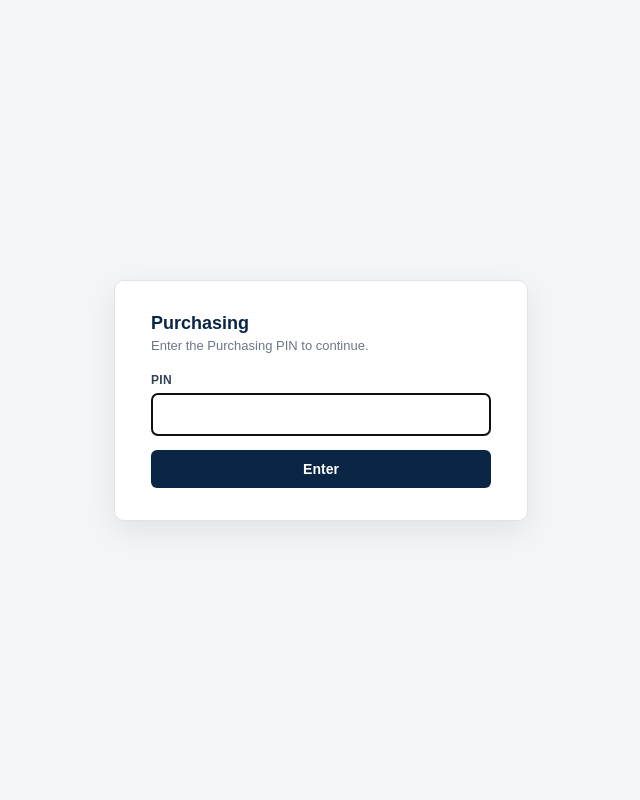
After one commit to jgarizona/SalesConfig, a Flask app: page /purchasing/login in a window 1280 px wide. The commit adds this page. Shown: the whole page, without its empty margins (319-959 px from the left). Run offline with Flask 3, Linux system fonts and the light colour scheme; the visitor is signed in with stand-in values (Sample User, id 1).

Commit message:
Add a Purchasing PIN gate, plus Lock/Reset PIN for Sales Reps in Admin
Purchasing now requires a second 4-digit PIN (default 1111, changeable
under Admin as "The Purchasing PIN") on top of the existing site-wide PIN -
even someone already past the site gate can't see Purchasing's cost data
without it. Implemented as a second before_request hook that runs after the
existing site-wide one, covering all /purchasing* routes, with its own
standalone login page mirroring the site login.

Also extends Admin's Sales Rep management (previously add/remove only) with
Lock/Unlock and Reset PIN. A locked rep is excluded from the Sales-page rep
picker and rejected by verify/save/copy even with the right code, but their
past quotes stay attributed to them unchanged. Reset PIN generates a new
random code immediately and reveals it once for the admin to relay.

```diff
--- a/app.py
+++ b/app.py
@@ -138,10 +138,21 @@ PENDING_IMPORTS_DIR = DATA_DIR / "pending_imports"
 
 def load_or_create_site_access():
     if SITE_ACCESS_FILE.exists():
-        return json.loads(SITE_ACCESS_FILE.read_text(encoding="utf-8"))
+        data = json.loads(SITE_ACCESS_FILE.read_text(encoding="utf-8"))
+        # Backfill for files created before the Purchasing PIN existed
+        # (2026-08-18) - an existing install's site_access.json predates
+        # this key, so a plain load would KeyError on ["purchasing_pin"]
+        # elsewhere without this.
+        if "purchasing_pin" not in data:
+            data["purchasing_pin"] = "1111"
+            SITE_ACCESS_FILE.write_text(json.dumps(data, indent=2), encoding="utf-8")
+        return data
     data = {
         "pin": "".join(secrets.choice("0123456789") for _ in range(4)),
         "secret_key": secrets.token_hex(32),
+        # Fixed default (not random like the site PIN) per the user
+        # (2026-08-18) - changeable from Admin same as the site PIN.
+        "purchasing_pin": "1111",
     }
     SITE_ACCESS_FILE.write_text(json.dumps(data, indent=2), encoding="utf-8")
     return data
@@ -183,6 +194,39 @@ def login():
 def logout():
     session.clear()
     return redirect(url_for("login"))
+
+
+# ---------------------------------------------------------- purchasing access
+# A second, inner PIN gate scoped to just the Purchasing section - per the
+# user (2026-08-18), even someone who already has the site-wide PIN
+# shouldn't see Purchasing (cost data, purchasing-internal pricing) without
+# this second code too. Same "not real security" caveat as the site PIN and
+# sales-rep codes. Runs as its own before_request AFTER require_site_pin
+# (registered below it) - Flask runs before_request handlers in registration
+# order and stops at the first one that returns a response, so the site PIN
+# is always checked first; this one only ever runs for an already
+# site-authenticated session.
+@app.before_request
+def require_purchasing_pin():
+    if request.endpoint in ("purchasing_login", "static", "login"):
+        return
+    if request.path.startswith("/purchasing") and not session.get("purchasing_authenticated"):
+        return redirect(url_for("purchasing_login", next=request.path))
+
+
+@app.route("/purchasing/login", methods=["GET", "POST"])
+def purchasing_login():
+    error = None
+    next_url = request.values.get("next") or url_for("purchasing")
+    if request.method == "POST":
+        entered = request.form.get("pin", "").strip()
+        current = load_or_create_site_access()["purchasing_pin"]
+        if entered and entered == current:
+            session["purchasing_authenticated"] = True
+            return redirect(request.form.get("next") or url_for("purchasing"))
+        error = "Incorrect PIN."
+    return render_template("purchasing_login.html", error=error, next=next_url)
+
 
 CATEGORY_ORDER = [
     "Base Unit:",
@@ -433,6 +477,13 @@ def load_sales_reps():
 
 def save_sales_reps(reps):
     SALES_REPS_FILE.write_text(json.dumps(reps, indent=2), encoding="utf-8")
+
+
+def rep_code_matches(rep_match, code):
+    """A locked rep (Admin's "Lock" toggle) can't verify/save/copy with
+    their code even if it's still correct - locking is meant to actually
+    stop further use, not just hide the rep from the picker."""
+    return rep_match is not None and not rep_match.get("locked") and rep_match["code"] == code
 
 
 # --------------------------------------------------------------------- quotes
@@ -1123,12 +1174,39 @@ def admin():
             if any(r["name"] == rep_name for r in reps):
                 rep_error = f'"{rep_name}" is already in the list.'
             else:
-                reps.append({"name": rep_name, "code": rep_code, "created_at": datetime.now().isoformat(timespec="seconds")})
+                reps.append({
+                    "name": rep_name, "code": rep_code, "locked": False,
+                    "created_at": datetime.now().isoformat(timespec="seconds"),
+                })
                 save_sales_reps(reps)
 
     if request.method == "POST" and request.form.get("action") == "remove_rep":
         rep_name = request.form.get("rep_name", "").strip()
         reps = [r for r in load_sales_reps() if r["name"] != rep_name]
+        save_sales_reps(reps)
+
+    # Toggles a rep between usable and locked - a locked rep can't be picked
+    # on Sales (excluded from /api/sales_reps) or verify/save/copy a quote
+    # (rep_is_usable() below), but their past quotes stay attributed to them
+    # unchanged (created_by/sales_rep are frozen strings on the quote, not a
+    # live reference to the rep record).
+    if request.method == "POST" and request.form.get("action") == "toggle_rep_lock":
+        rep_name = request.form.get("rep_name", "").strip()
+        reps = load_sales_reps()
+        for r in reps:
+            if r["name"] == rep_name:
+                r["locked"] = not r.get("locked", False)
+        save_sales_reps(reps)
+
+    reset_pin_result = None
+    if request.method == "POST" and request.form.get("action") == "reset_rep_pin":
+        rep_name = request.form.get("rep_name", "").strip()
+        reps = load_sales_reps()
+        new_code = "".join(secrets.choice("0123456789") for _ in range(4))
+        for r in reps:
+            if r["name"] == rep_name:
+                r["code"] = new_code
+                reset_pin_result = {"name": rep_name, "code": new_code}
         save_sales_reps(reps)
 
     pin_error = None
@@ -1139,6 +1217,16 @@ def admin():
         else:
             access = load_or_create_site_access()
             access["pin"] = new_pin
+            save_site_access(access)
+
+    purchasing_pin_error = None
+    if request.method == "POST" and request.form.get("action") == "change_purchasing_pin":
+        new_pin = request.form.get("new_purchasing_pin", "").strip()
+        if not (new_pin.isdigit() and len(new_pin) == 4):
+            purchasing_pin_error = "PIN must be exactly 4 digits."
+        else:
+            access = load_or_create_site_access()
+            access["purchasing_pin"] = new_pin
             save_site_access(access)
 
     all_platforms = sorted({p["platform"] for p in parts})
@@ -1155,8 +1243,11 @@ def admin():
         test_customers=test_customers,
         sales_reps=sorted(load_sales_reps(), key=lambda r: r["name"]),
         rep_error=rep_error,
+        reset_pin_result=reset_pin_result,
         site_pin=load_or_create_site_access()["pin"],
         pin_error=pin_error,
+        purchasing_pin=load_or_create_site_access()["purchasing_pin"],
+        purchasing_pin_error=purchasing_pin_error,
     )
 
 
@@ -1272,7 +1363,8 @@ def api_customers_create():
 
 @app.route("/api/sales_reps")
 def api_sales_reps_list():
-    names = sorted(r["name"] for r in load_sales_reps())
+    # Locked reps are excluded from the picker entirely - see rep_code_matches().
+    names = sorted(r["name"] for r in load_sales_reps() if not r.get("locked"))
     return jsonify(names)
 
 
@@ -1285,6 +1377,8 @@ def api_sales_reps_verify():
     match = next((r for r in reps if r["name"] == name), None)
     if match is None:
         return jsonify({"ok": False, "error": "Unknown rep."}), 404
+    if match.get("locked"):
+        return jsonify({"ok": False, "error": "This rep is locked. Contact an admin."}), 403
     if match["code"] != code:
         return jsonify({"ok": False, "error": "Code doesn't match."}), 401
     return jsonify({"ok": True, "name": name})
@@ -1313,7 +1407,7 @@ def api_quote_save():
     if not sales_rep:
         return jsonify({"error": "Select a Sales Rep first."}), 400
     rep_match = next((r for r in load_sales_reps() if r["name"] == sales_rep), None)
-    if rep_match is None or rep_match["code"] != sales_rep_code:
+    if not rep_code_matches(rep_match, sales_rep_code):
         return jsonify({"error": "Sales rep code doesn't match. Re-enter your 4-digit code."}), 401
 
     customer = (body.get("customer") or "").strip()
@@ -1434,7 +1528,7 @@ def api_quote_copy(opportunity_id, quote_number):
     if not sales_rep:
         return jsonify({"error": "Select a Sales Rep first."}), 400
     rep_match = next((r for r in load_sales_reps() if r["name"] == sales_rep), None)
-    if rep_match is None or rep_match["code"] != sales_rep_code:
+    if not rep_code_matches(rep_match, sales_rep_code):
         return jsonify({"error": "Sales rep code doesn't match. Re-enter your 4-digit code."}), 401
 
     quotes = load_quotes()
--- a/data/sales_reps.json
+++ b/data/sales_reps.json
@@ -17,6 +17,7 @@
   {
     "name": "Test",
     "code": "1111",
-    "created_at": "2026-08-15T08:54:20"
+    "created_at": "2026-08-15T08:54:20",
+    "locked": false
   }
 ]
--- /dev/null
+++ b/templates/purchasing_login.html
@@ -0,0 +1,92 @@
+<!doctype html>
+<html lang="en">
+<head>
+  <meta charset="utf-8">
+  <title>Purchasing access — JLT Inside-Sales Configurator</title>
+  <style>
+    body {
+      margin: 0;
+      font-family: Arial, Helvetica, sans-serif;
+      background: #f4f5f7;
+      display: flex;
+      align-items: center;
+      justify-content: center;
+      min-height: 100vh;
+    }
+    .login-card {
+      background: white;
+      border: 1px solid #dfe3ea;
+      border-radius: 10px;
+      padding: 32px 36px;
+      width: 100%;
+      max-width: 340px;
+      box-shadow: 0 10px 30px rgba(0,0,0,0.08);
+    }
+    .login-card h1 {
+      font-size: 18px;
+      color: #0b2545;
+      margin: 0 0 4px;
+    }
+    .login-card p.sub {
+      color: #6b7688;
+      font-size: 13px;
+      margin: 0 0 20px;
+    }
+    .login-card label {
+      display: block;
+      font-size: 12px;
+      font-weight: bold;
+      color: #33415c;
+      text-transform: uppercase;
+      letter-spacing: 0.03em;
+      margin-bottom: 6px;
+    }
+    .login-card input[type="text"], .login-card input[type="password"] {
+      width: 100%;
+      padding: 10px 12px;
+      font-size: 18px;
+      letter-spacing: 0.1em;
+      border: 1px solid #ccd2dc;
+      border-radius: 6px;
+      margin-bottom: 14px;
+      box-sizing: border-box;
+    }
+    .login-card button {
+      width: 100%;
+      background: #0b2545;
+      color: white;
+      border: none;
+      padding: 11px;
+      border-radius: 6px;
+      font-size: 14px;
+      font-weight: bold;
+      cursor: pointer;
+    }
+    .login-card button:hover { background: #143a6b; }
+    .login-error {
+      background: #fdeceb;
+      border: 1px solid #f1b0aa;
+      color: #a3271e;
+      padding: 8px 12px;
+      border-radius: 6px;
+      font-size: 13px;
+      margin-bottom: 14px;
+    }
+  </style>
+</head>
+<body>
+  <div class="login-card">
+    <h1>Purchasing</h1>
+    <p class="sub">Enter the Purchasing PIN to continue.</p>
+    {% if error %}
+      <div class="login-error">{{ error }}</div>
+    {% endif %}
+    <form method="post">
+      <input type="hidden" name="next" value="{{ next }}">
+      <label for="pin">PIN</label>
+      <input type="password" id="pin" name="pin" inputmode="numeric" autofocus autocomplete="off">
+      <button type="submit">Enter</button>
+    </form>
+  </div>
+</body>
+</html>
```
Also changed, not shown: HANDOFF.md (+21 -2 lines), templates/admin.html (+46 -2 lines), CHANGELOG.md.
